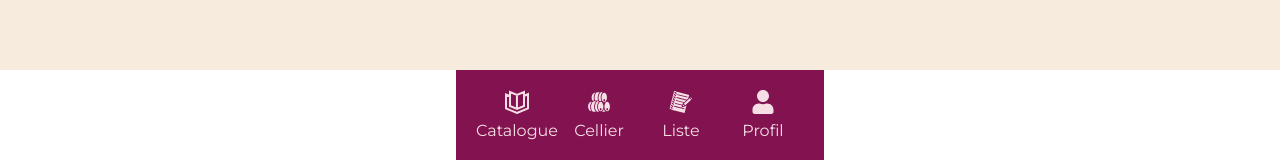
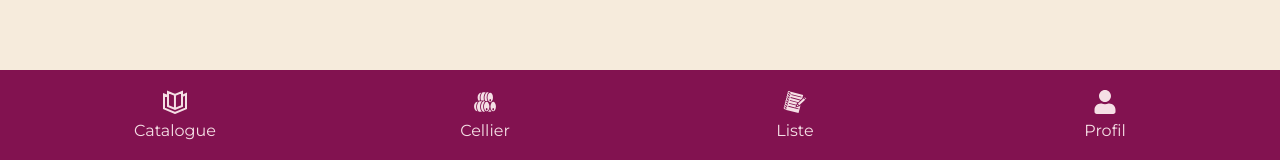
Before and after one commit to cambreau/Vino, a React (Vite) app in the folder frontend/: page /catalogue in a window 1280 px wide. Shown: the part 637-797 px from the top of the page. Built offline with nearby package versions, Linux system fonts and the light colour scheme; no server answers; a web font is replaced by a local one.

Commit message:
Correction d'affichage de page de cataloge

```diff
--- a/frontend/src/components/components-partages/MenuEnBas/MenuEnBas.jsx
+++ b/frontend/src/components/components-partages/MenuEnBas/MenuEnBas.jsx
@@ -2,7 +2,7 @@ import Icon from "../Icon/Icon";
 import { Link } from "react-router-dom";
 function MenuEnBas({}) {
   return (
-    <footer className="grid grid-cols-4 mt-auto max-w-[500px] mx-auto inset-x-0 p-[var(--rythme-base)] bg-[var(--color-principal-300)]">
+    <footer className="grid grid-cols-4 mt-auto p-[var(--rythme-base)] bg-[var(--color-principal-300)]">
       <Link to="/catalogue">
         <Icon
           nom="catalogue"
```
